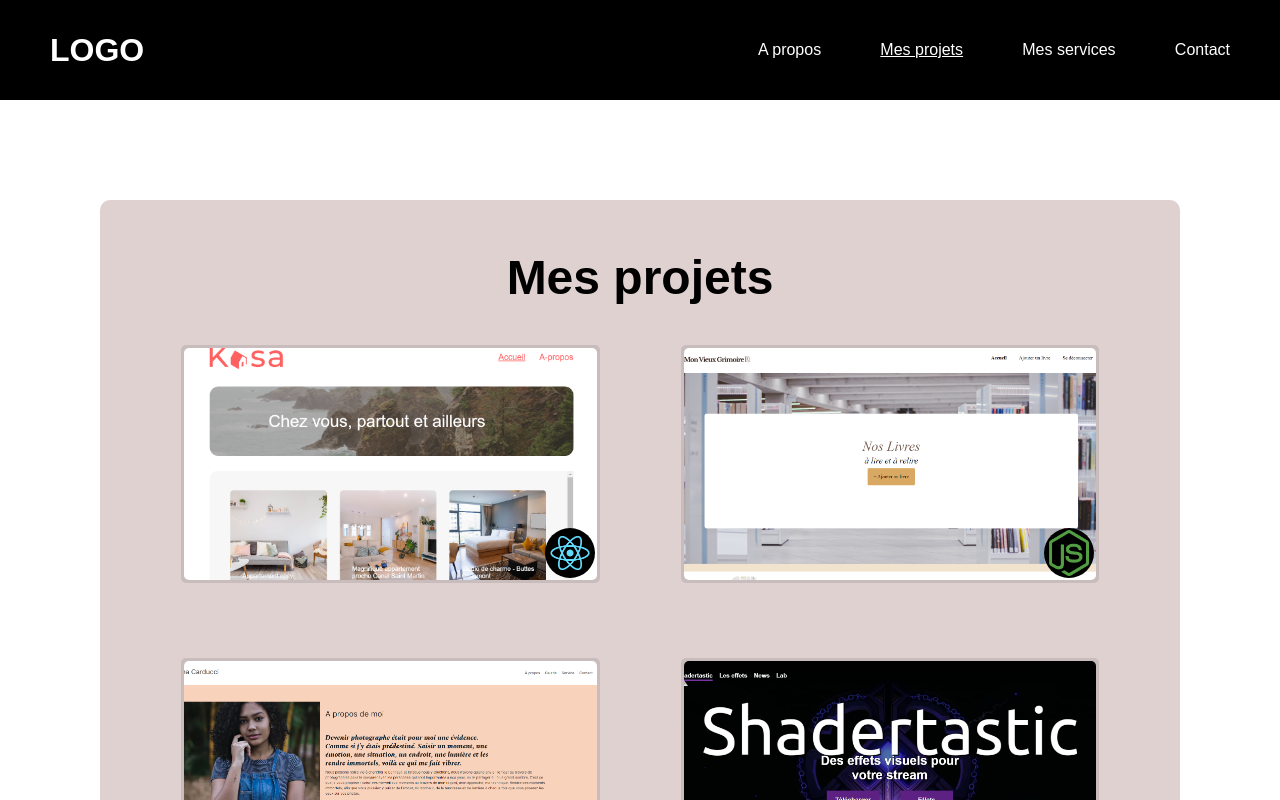
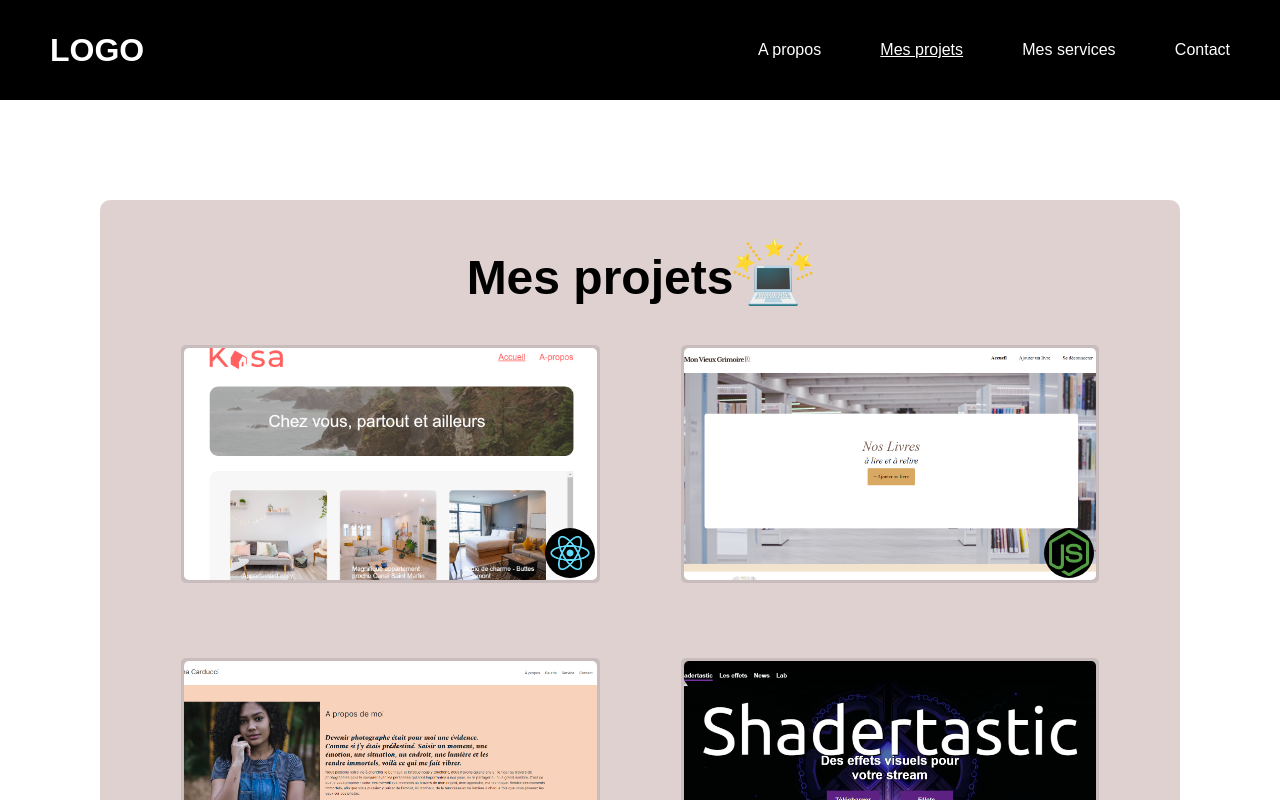
Before and after one commit to Oleome/Projet_8, a React (Vite) app in the folder vite-project/: page /projets in a window 1280 px wide. Shown: the top 800 px of the page. Built offline with nearby package versions, Linux system fonts and the light colour scheme.

Commit message:
rajout icône

```diff
--- a/vite-project/src/pages/projets.jsx
+++ b/vite-project/src/pages/projets.jsx
@@ -6,6 +6,7 @@ import '../styles/projet.scss';
 import react from '../assets/react.png';
 import node from '../assets/nodejs.png';
 import light from '../assets/light.png';
+import ordi from '../assets/ordi.png';
 import Modal from 'react-modal';
 import { useState } from 'react';
 
@@ -42,7 +43,10 @@ function Projets () {
 
     return (
         <main className='main--projet'>
-            <h2 className='projets'>Mes projets</h2>
+            <div className="title--container">
+                <h2 className='projets'>Mes projets</h2>
+                <img src={ordi} alt="une icône d'ordinateur" />
+            </div>
             <div className="container">
                 <div className="card">
                     <img className='card--img' src={kasa} alt="image du site kasa" />
--- a/vite-project/src/styles/projet.scss
+++ b/vite-project/src/styles/projet.scss
@@ -3,6 +3,11 @@
     margin: 100px;
     background-color: rgb(224, 209, 209);
     border-radius: 10px;
+
+    .title--container {
+        display: flex;
+        justify-content: center;
+        align-items: center;
 
         .projets {
             font-size: 3rem;
@@ -11,6 +16,14 @@
             margin: 0;
             padding: 50px 0 40px;
         }
+
+        img {
+            width: 80px;
+            height: 80px;
+        }
+    }
+
+
 
     .container {
         display: flex;
```
Also changed, not shown: vite-project/src/assets/ordi.png (added). Lines whose indentation alone changed are shown as unchanged.
